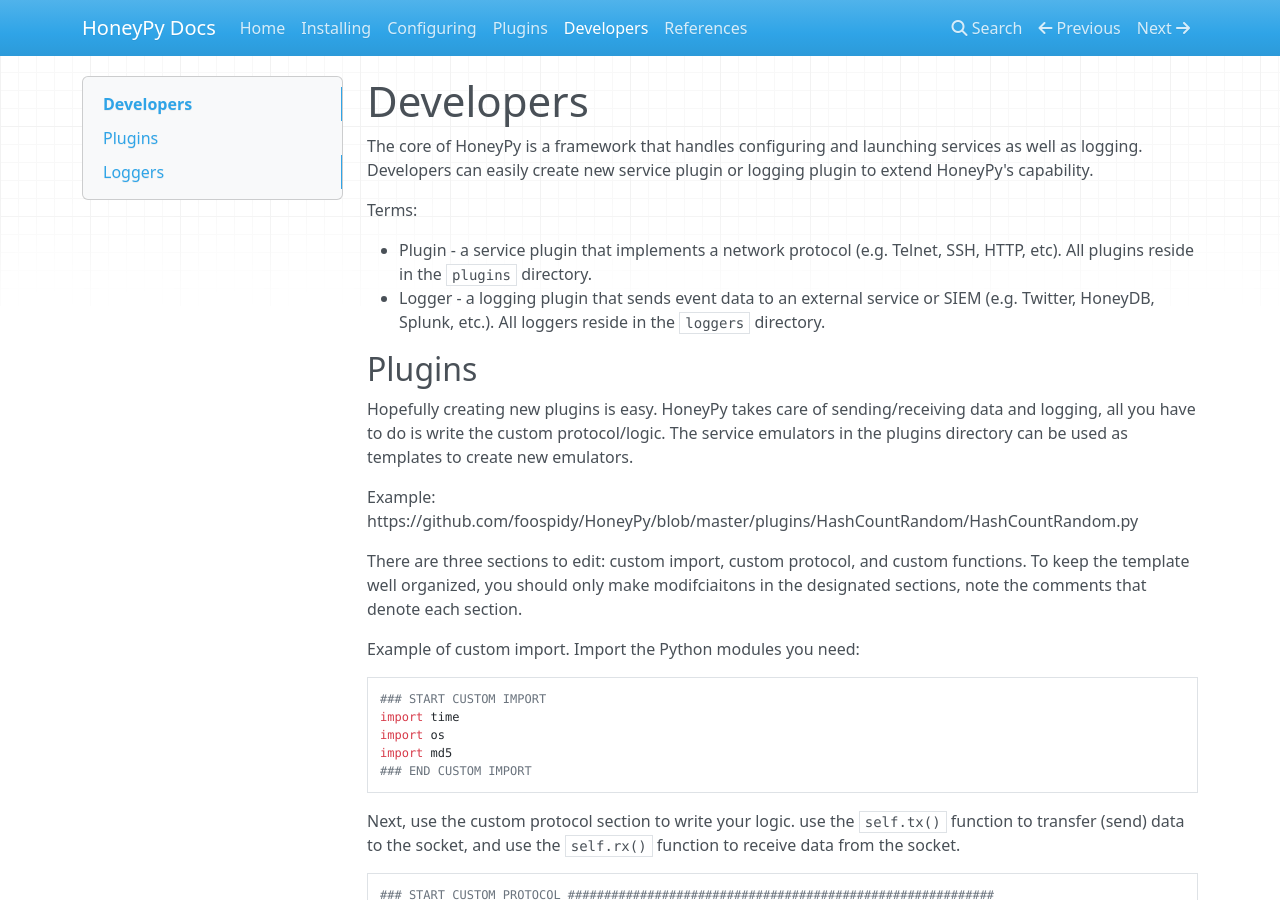
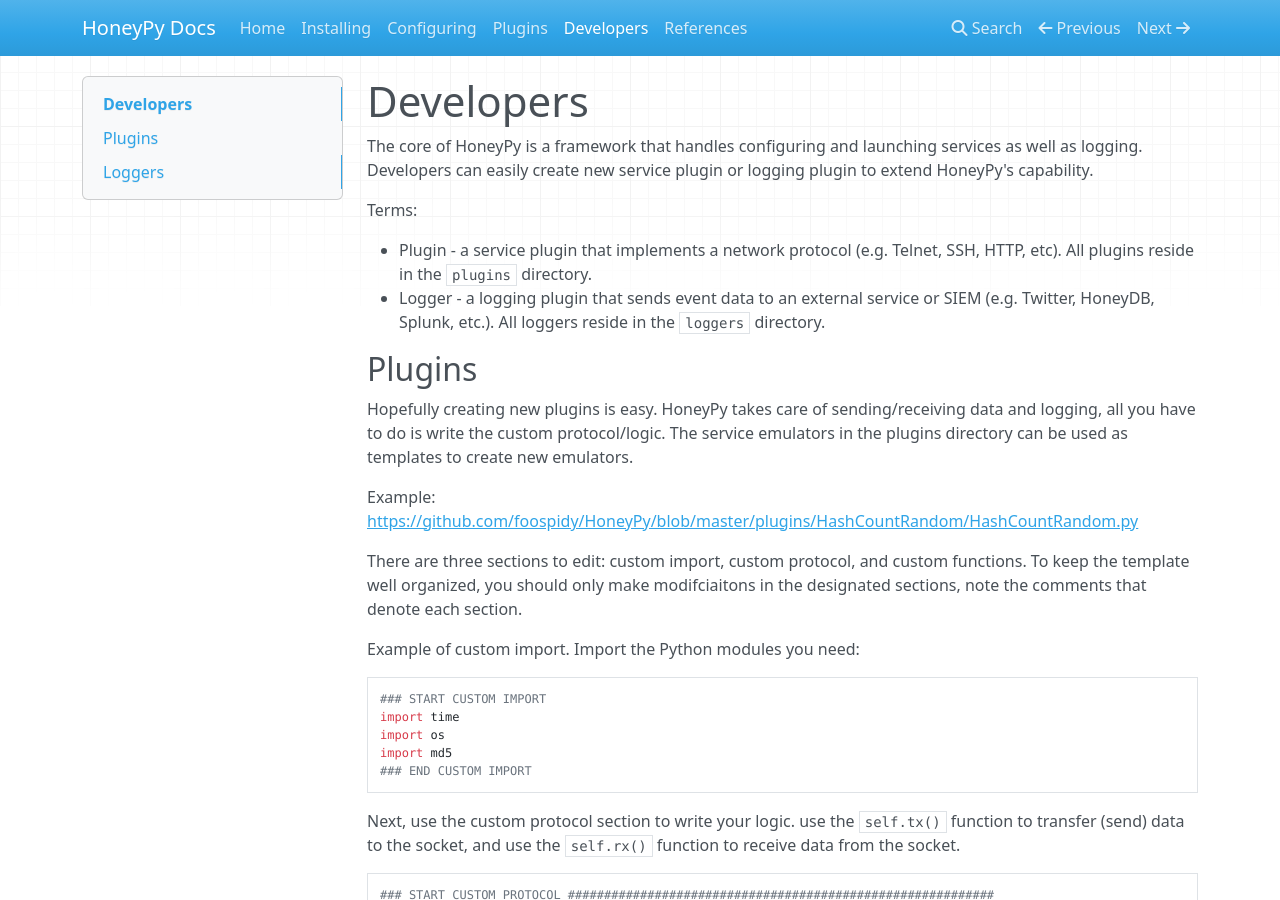
Before and after one commit to foospidy/HoneyPy, an MkDocs documentation site: the page built from docs/developers.md, in a window 1280 px wide and 900 px high. Built offline with MkDocs 1.6.1, drawn with Linux system fonts in a browser that asks for light colours; nearby versions of some CDN libraries; old or Windows-style settings are respelled for this version of MkDocs; some of the changed lines change nothing that is shown.

Commit message:
fix link

```diff
--- a/docs/developers.md
+++ b/docs/developers.md
@@ -11,7 +11,7 @@
 
 Hopefully creating new plugins is easy. HoneyPy takes care of sending/receiving data and logging, all you have to do is write the custom protocol/logic. The service emulators in the plugins directory can be used as templates to create new emulators.
 
-Example: https://github.com/foospidy/HoneyPy/blob/master/plugins/HashCountRandom/HashCountRandom.py
+Example: [https://github.com/foospidy/HoneyPy/blob/master/plugins/HashCountRandom/HashCountRandom.py](https://github.com/foospidy/HoneyPy/blob/master/plugins/HashCountRandom/HashCountRandom.py)
 
 There are three sections to edit: custom import, custom protocol, and custom functions. To keep the template well organized, you should only make modifciaitons in the designated sections, note the comments that denote each section.
 
```
